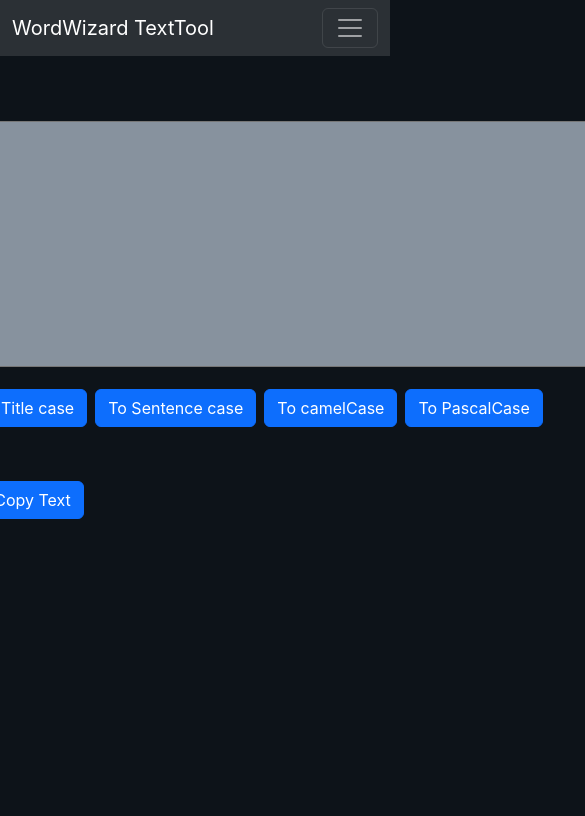
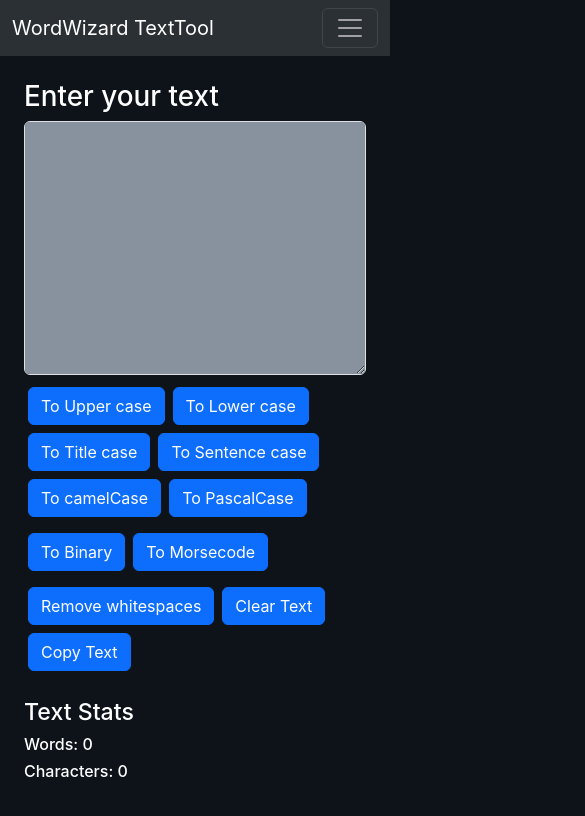
Before and after one commit to Muazzamkhan03/WordWizard-TextTool, a React (Create React App) app: page / in a window 390 px wide. Shown: the top 816 px of the page, 585 px wide, since content can reach past the window. Built offline with nearby package versions, Linux system fonts and the light colour scheme.

Commit message:
feat: Set the textarea to be responsive

```diff
--- a/src/Components/Form.jsx
+++ b/src/Components/Form.jsx
@@ -52,7 +52,7 @@ export default function Form({ mode, alert }) {
             '0': '-----', '1': '.----', '2': '..---', '3': '...--', '4': '....-', '5': '.....',
             '6': '-....', '7': '--...', '8': '---..', '9': '----.',
             ' ': '/'
-          };
+        };
         setText(text.toUpperCase().split('').map(char => morseCodes[char] || char).join(' '));
         alert('success', 'Converted to morse code');
     }
@@ -77,31 +77,33 @@ export default function Form({ mode, alert }) {
             <div className="container my-4" style={{ color: mode === 'light' ? '#000000' : '#FFFFFF' }}>
                 <h1>Enter your text</h1>
                 <form>
-                    <div className="mb-3">
-                        <textarea name="text" id="text" cols="100" rows="10" value={text} onChange={(e) => setText(e.target.value)} style={{ color: mode === 'light' ? '#000000' : '#000080', backgroundColor: mode === 'light' ? '#FFFFFF' : '#87929e' }}></textarea>
+                    <div className="form-group">
+                        <textarea className='form-control' name="text" id="text" rows="10" value={text} onChange={(e) => setText(e.target.value)} style={{ color: mode === 'light' ? '#000000' : '#000080', backgroundColor: mode === 'light' ? '#FFFFFF' : '#87929e' }}></textarea>
                     </div>
                 </form>
-                <button type="button" className="btn btn-primary mx-1" onClick={toUpper}>To Upper case</button>
-                <button type="button" className="btn btn-primary mx-1" onClick={toLower}>To Lower case</button>
-                <button type="button" className="btn btn-primary mx-1" onClick={toTitle}>To Title case</button>
-                <button type="button" className="btn btn-primary mx-1" onClick={toSentence}>To Sentence case</button>
-                <button type="button" className="btn btn-primary mx-1" onClick={toCamel}>To camelCase</button>
-                <button type="button" className="btn btn-primary mx-1" onClick={toPascal}>To PascalCase</button>
-
                 <div className='my-2'>
-                    <button type="button" className="btn btn-primary mx-1" onClick={toBinary}>To Binary</button>
-                    <button type="button" className="btn btn-primary mx-1" onClick={toMorse}>To Morsecode</button>
+                    <button type="button" className="btn btn-primary mx-1 my-1" onClick={toUpper}>To Upper case</button>
+                    <button type="button" className="btn btn-primary mx-1 my-1" onClick={toLower}>To Lower case</button>
+                    <button type="button" className="btn btn-primary mx-1 my-1" onClick={toTitle}>To Title case</button>
+                    <button type="button" className="btn btn-primary mx-1 my-1" onClick={toSentence}>To Sentence case</button>
+                    <button type="button" className="btn btn-primary mx-1 my-1" onClick={toCamel}>To camelCase</button>
+                    <button type="button" className="btn btn-primary mx-1 my-1" onClick={toPascal}>To PascalCase</button>
                 </div>
 
                 <div className='my-2'>
-                    <button type="button" className="btn btn-primary mx-1" onClick={removeSpace}>Remove whitespaces</button>
-                    <button type="button" className="btn btn-primary mx-1" onClick={clear}>Clear Text</button>
-                    <button type="button" className="btn btn-primary mx-1" onClick={copy}>Copy Text</button>
+                    <button type="button" className="btn btn-primary mx-1 my-1" onClick={toBinary}>To Binary</button>
+                    <button type="button" className="btn btn-primary mx-1 my-1" onClick={toMorse}>To Morsecode</button>
+                </div>
+
+                <div className='my-2'>
+                    <button type="button" className="btn btn-primary mx-1 my-1" onClick={removeSpace}>Remove whitespaces</button>
+                    <button type="button" className="btn btn-primary mx-1 my-1" onClick={clear}>Clear Text</button>
+                    <button type="button" className="btn btn-primary mx-1 my-1" onClick={copy}>Copy Text</button>
                 </div>
             </div>
             <div className="container" style={{ color: mode === 'light' ? '#000000' : '#FFFFFF' }}>
                 <h3>Text Stats</h3>
-                <h6>Words: {text.split(' ').filter((word)=>word!='').length}</h6>
+                <h6>Words: {text.split(' ').filter((word) => word !== '').length}</h6>
                 <h6>Characters: {text.length}</h6>
             </div>
         </div>
```
